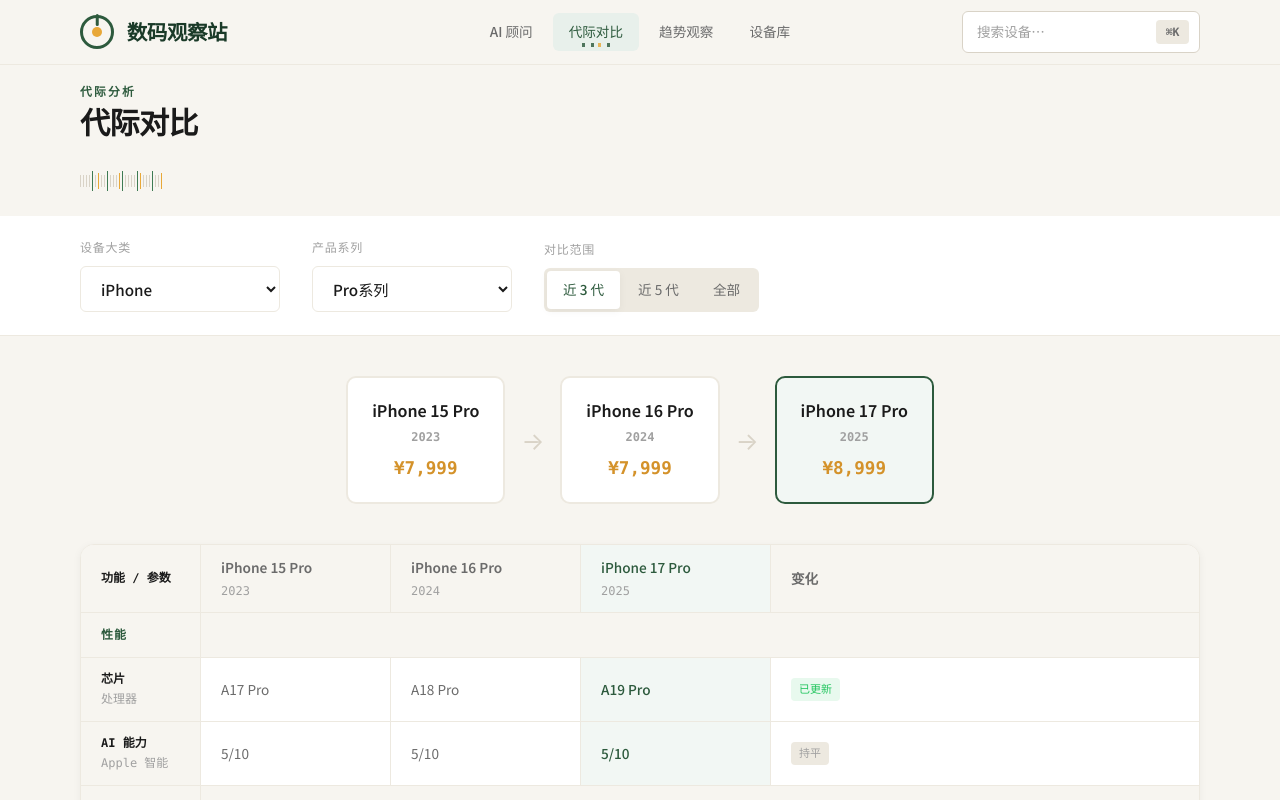
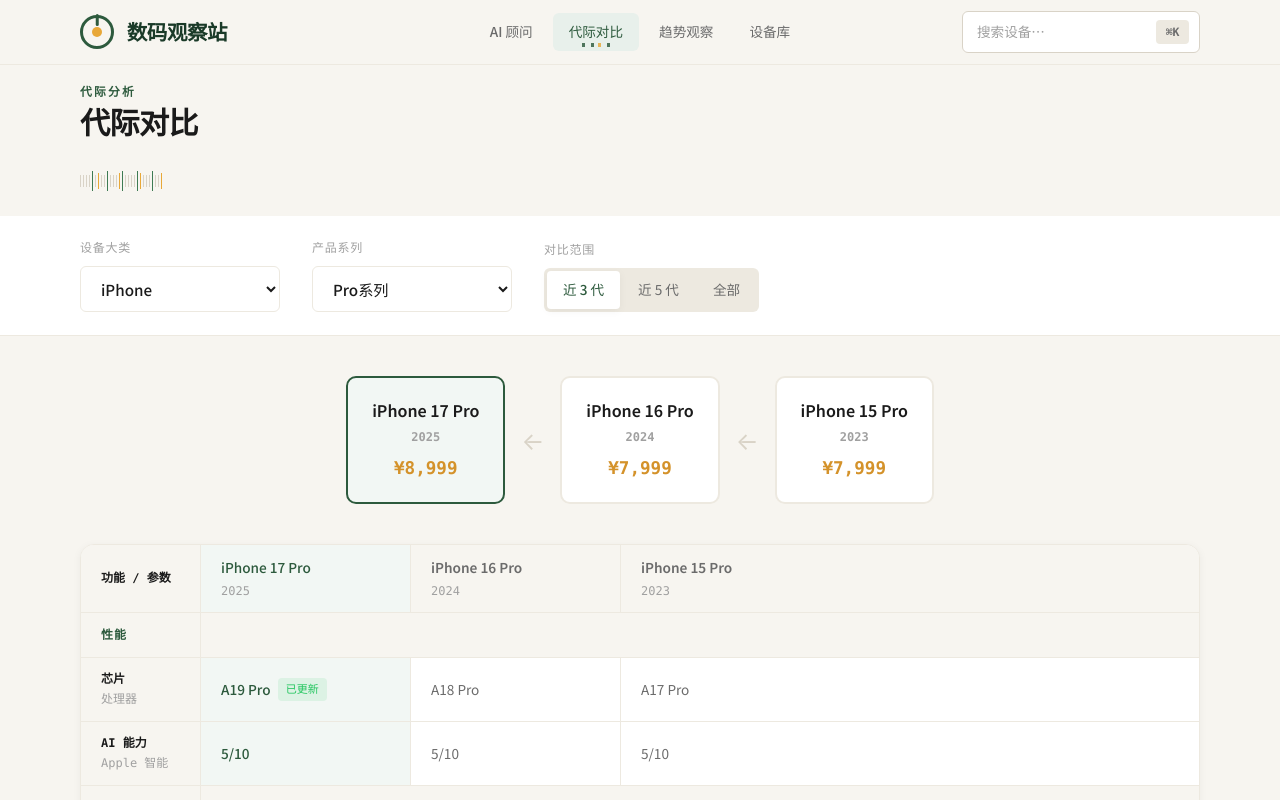
Before and after one commit to LighthouseXy/ai-device-evolution, a Next.js app: page /compare in a window 1280 px wide. Shown: the top 800 px of the page. Built offline with nearby package versions, Linux system fonts and the light colour scheme.

Commit message:
fix: show latest comparison generation first

```diff
--- a/src/app/compare/page.tsx
+++ b/src/app/compare/page.tsx
@@ -225,10 +225,10 @@
     <div className="compare-overview">
       {devices.map((device, index) => (
         <div className="compare-overview-item" key={device.id}>
-          {index > 0 ? <div className="compare-overview-arrow" aria-hidden="true">→</div> : null}
+          {index > 0 ? <div className="compare-overview-arrow" aria-hidden="true">←</div> : null}
           <Link
             href={`/devices/${device.id}`}
-            className={`compare-overview-card${index === devices.length - 1 ? " is-current" : ""}`}
+            className={`compare-overview-card${index === 0 ? " is-current" : ""}`}
           >
             <div className="compare-overview-model">{device.model}</div>
             <div className="compare-overview-year">{device.releaseYear}</div>
@@ -253,10 +253,10 @@
       return groups;
     }, new Map<string, ComparisonField[]>()),
   );
-  const first = devices[0] ?? null;
-  const last = devices.at(-1) ?? null;
-  const gridTemplateColumns = `120px repeat(${devices.length}, 190px) 120px`;
-  const tableWidth = 240 + devices.length * 190;
+  const latest = devices[0] ?? null;
+  const previous = devices[1] ?? null;
+  const gridTemplateColumns = `120px repeat(${devices.length}, 210px)`;
+  const tableWidth = 120 + devices.length * 210;
 
   return (
     <div className="compare-v2-table">
@@ -265,12 +265,11 @@
           <div className="compare-v2-row is-header" style={{ gridTemplateColumns }}>
             <div className="compare-v2-cell is-label">功能 / 参数</div>
             {devices.map((device, index) => (
-              <div className={`compare-v2-cell${index === devices.length - 1 ? " is-highlight" : ""}`} key={device.id}>
+              <div className={`compare-v2-cell${index === 0 ? " is-highlight" : ""}`} key={device.id}>
                 <span>{device.model}</span>
                 <small>{device.releaseYear}</small>
               </div>
             ))}
-            <div className="compare-v2-cell">变化</div>
           </div>
 
           {groupedFields.map(([group, fields]) => (
@@ -280,8 +279,9 @@
                 <div className="compare-v2-group-fill" />
               </div>
               {fields.map((field) => {
-                const firstValue = first ? buildComparisonValue(first, field) : "待补充";
-                const lastValue = last ? buildComparisonValue(last, field) : "待补充";
+                const latestValue = latest ? buildComparisonValue(latest, field) : "待补充";
+                const previousValue = previous ? buildComparisonValue(previous, field) : "待补充";
+                const hasChanged = latestValue !== previousValue;
 
                 return (
                   <div className="compare-v2-row" key={`${group}-${field.label}`} style={{ gridTemplateColumns }}>
@@ -290,15 +290,18 @@
                       {field.hint ? <small>{field.hint}</small> : null}
                     </div>
                     {devices.map((device, index) => (
-                      <div className={`compare-v2-cell${index === devices.length - 1 ? " is-highlight" : ""}`} key={device.id}>
+                      <div
+                        className={`compare-v2-cell${index === 0 ? " is-highlight" : ""}${index === 0 && hasChanged ? " has-change" : ""}`}
+                        key={device.id}
+                      >
                         {buildComparisonValue(device, field)}
+                        {index === 0 && hasChanged ? (
+                          <span className="compare-change-badge is-up">
+                            {compareValueLabel(field, previousValue, latestValue)}
+                          </span>
+                        ) : null}
                       </div>
                     ))}
-                    <div className="compare-v2-cell">
-                      <span className={`compare-change-badge${firstValue === lastValue ? " is-flat" : " is-up"}`}>
-                        {compareValueLabel(field, firstValue, lastValue)}
-                      </span>
-                    </div>
                   </div>
                 );
               })}
@@ -339,12 +342,13 @@
     .map((category) => ({ value: category, label: categoryLabels[category] }));
   const selectedWindow = normalizeWindow(resolvedSearchParams.window);
   const seriesDevices = getDevicesByComparisonGroupKeyFlat(selectedSeries);
-  const visibleDevices =
+  const visibleDevices = (
     selectedWindow === "all"
-      ? seriesDevices
+      ? seriesDevices.slice()
       : selectedWindow === "recent5"
         ? seriesDevices.slice(-5)
-        : seriesDevices.slice(-3);
+        : seriesDevices.slice(-3)
+  ).reverse();
   const latest = seriesDevices.at(-1) ?? null;
   const previous = seriesDevices.at(-2) ?? null;
   const category = latest?.category ?? "phone";
--- a/src/app/globals.css
+++ b/src/app/globals.css
@@ -998,6 +998,11 @@
   font-weight: 500;
 }
 
+.compare-v2-cell.has-change {
+  flex-wrap: wrap;
+  gap: 0.45rem;
+}
+
 .compare-change-badge {
   display: inline-flex;
   align-items: center;
@@ -1012,11 +1017,6 @@
 .compare-change-badge.is-up {
   background: rgba(34, 197, 94, 0.1);
   color: var(--success);
-}
-
-.compare-change-badge.is-flat {
-  background: var(--surface-muted);
-  color: var(--text-soft);
 }
 
 .compare-v2-insight {
```
